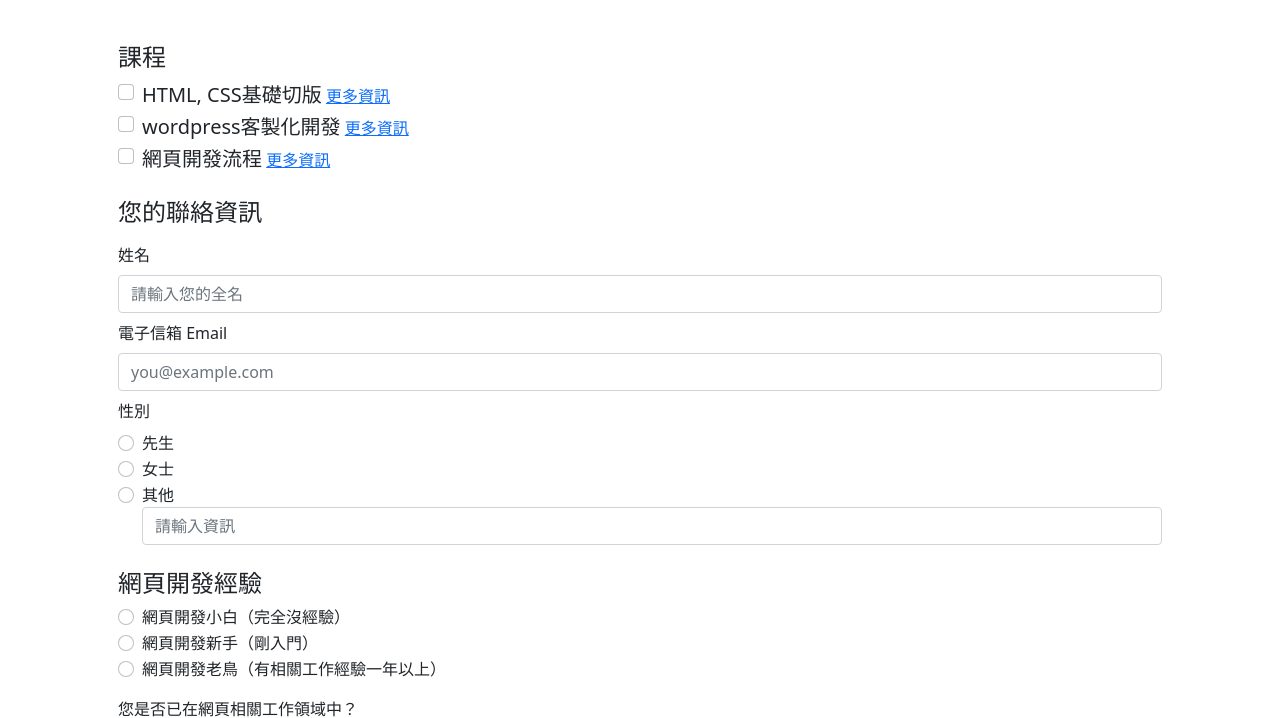
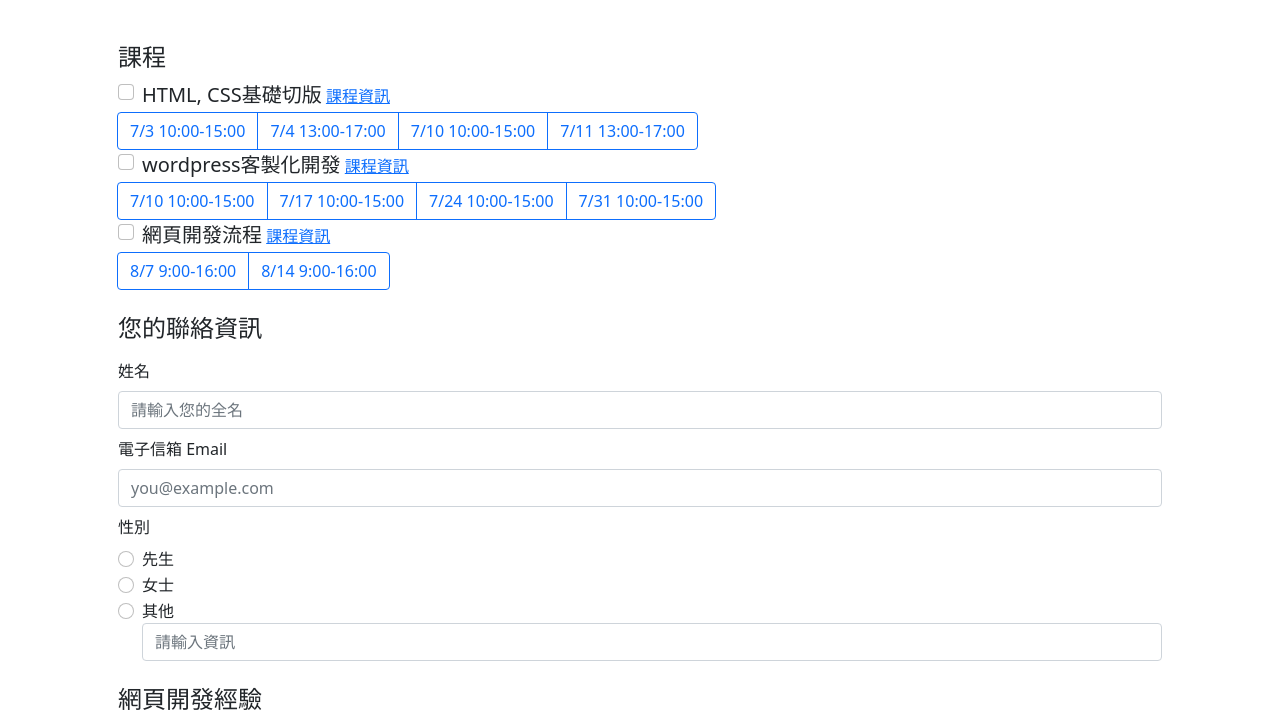
Before and after one commit to AlliesChen/TVDIProject_form, a plain HTML site: page index.html in a window 1280 px wide. Shown: the part 77-795 px from the top of the page. Drawn offline with nearby package versions, Linux system fonts and the light colour scheme.

Commit message:
Update class selection

```diff
--- a/index.html
+++ b/index.html
@@ -15,9 +15,9 @@
         <div class= "mt-3">
             <h4>課程</h4>
             <div class="form-check">
-                <input type="checkbox" class="form-check-input" id="class-1" autocomplete="off"/>
+                <input type="checkbox" class="form-check-input" id="class-1"/>
                 <label class="form-check-label fs-5" for="class-1">HTML, CSS基礎切版</label>
-                <a href="#" class="link-primary" data-bs-toggle="modal" data-bs-target="#class-1__info">更多資訊</a>
+                <a href="#" class="link-primary" data-bs-toggle="modal" data-bs-target="#class-1__info">課程資訊</a>
                 <!-- Modal -->
                 <div class="modal fade" id="class-1__info" tabindex="-1" aria-labelledby="class-1__infoLabel" aria-hidden="true">
                     <div class="modal-dialog modal-dialog-centered">
@@ -40,10 +40,24 @@
                     </div>
                 </div>
             </div>
+            <!-- Button Group -->
+            <div class="btn-group" role="group" aria-label="Basic checkbox toggle button group">
+                <input type="checkbox" class="btn-check" id="btncheckHC73" autocomplete="off">
+                <label class="btn btn-outline-primary" for="btncheckHC73">7/3 10:00-15:00</label>
+
+                <input type="checkbox" class="btn-check" id="btncheckHC74" autocomplete="off">
+                <label class="btn btn-outline-primary" for="btncheckHC74">7/4 13:00-17:00</label>
+
+                <input type="checkbox" class="btn-check" id="btncheckHC710" autocomplete="off">
+                <label class="btn btn-outline-primary" for="btncheckHC710">7/10 10:00-15:00</label>
+
+                <input type="checkbox" class="btn-check" id="btncheckHC711" autocomplete="off">
+                <label class="btn btn-outline-primary" for="btncheckHC711">7/11 13:00-17:00</label>
+            </div>
             <div class="form-check">
                 <input type="checkbox" class="form-check-input" id="class-2"/>
                 <label class="form-check-label fs-5" for="class-2">wordpress客製化開發</label>
-                <a href="#" class="link-primary" data-bs-toggle="modal" data-bs-target="#class-2__info">更多資訊</a>
+                <a href="#" class="link-primary" data-bs-toggle="modal" data-bs-target="#class-2__info">課程資訊</a>
                 <!-- Modal -->
                 <div class="modal fade" id="class-2__info" tabindex="-1" aria-labelledby="class-2__infoLabel" aria-hidden="true">
                     <div class="modal-dialog modal-dialog-centered">
@@ -67,10 +81,21 @@
                     </div>
                 </div>
             </div>
+            <!-- Button Group -->
+            <div class="btn-group" role="group" aria-label="Basic checkbox toggle button group">
+                <input type="checkbox" class="btn-check" id="btncheckW710" autocomplete="off">
+                <label class="btn btn-outline-primary" for="btncheckW710">7/10 10:00-15:00</label>
+                <input type="checkbox" class="btn-check" id="btncheckW717" autocomplete="off">
+                <label class="btn btn-outline-primary" for="btncheckW717">7/17 10:00-15:00</label>
+                <input type="checkbox" class="btn-check" id="btncheckW724" autocomplete="off">
+                <label class="btn btn-outline-primary" for="btncheckW724">7/24 10:00-15:00</label>
+                <input type="checkbox" class="btn-check" id="btncheckW731" autocomplete="off">
+                <label class="btn btn-outline-primary" for="btncheckW731">7/31 10:00-15:00</label>
+            </div>
             <div class="form-check">
                 <input type="checkbox" class="form-check-input" id="class-3"/>
                 <label class="form-check-label fs-5" for="class-3">網頁開發流程</label>
-                <a href="#" class="link-primary" data-bs-toggle="modal" data-bs-target="#class-3__info">更多資訊</a>
+                <a href="#" class="link-primary" data-bs-toggle="modal" data-bs-target="#class-3__info">課程資訊</a>
                 <!-- Modal -->
                 <div class="modal fade" id="class-3__info" tabindex="-1" aria-labelledby="class-3__infoLabel" aria-hidden="true">
                     <div class="modal-dialog modal-dialog-centered">
@@ -90,6 +115,14 @@
                     </div>
                     </div>
                 </div>
+            </div>
+            <!-- Button Group -->
+            <div class="btn-group" role="group" aria-label="Basic checkbox toggle button group">
+                <input type="checkbox" class="btn-check" id="btncheckWD87" autocomplete="off">
+                <label class="btn btn-outline-primary" for="btncheckWD87">8/7 9:00-16:00</label>
+
+                <input type="checkbox" class="btn-check" id="btncheckWD814" autocomplete="off">
+                <label class="btn btn-outline-primary" for="btncheckWD814">8/14 9:00-16:00</label>
             </div>
         </div>
 
```
